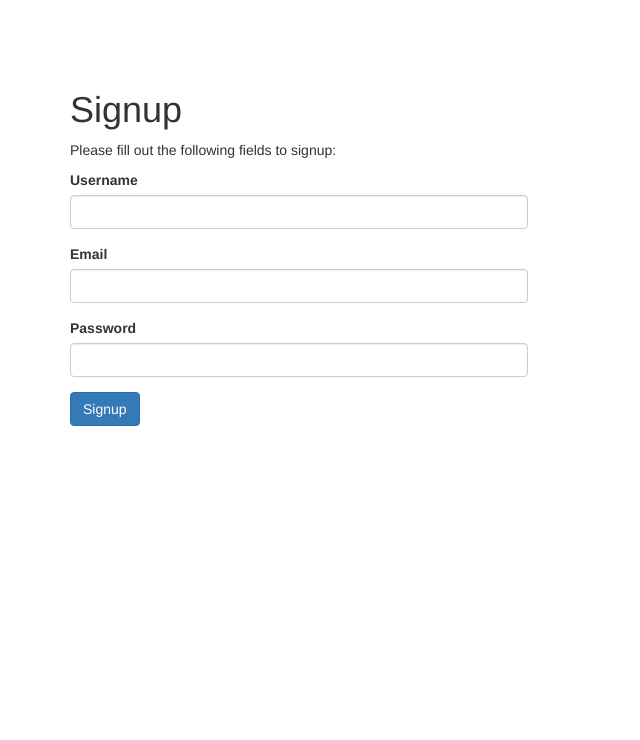
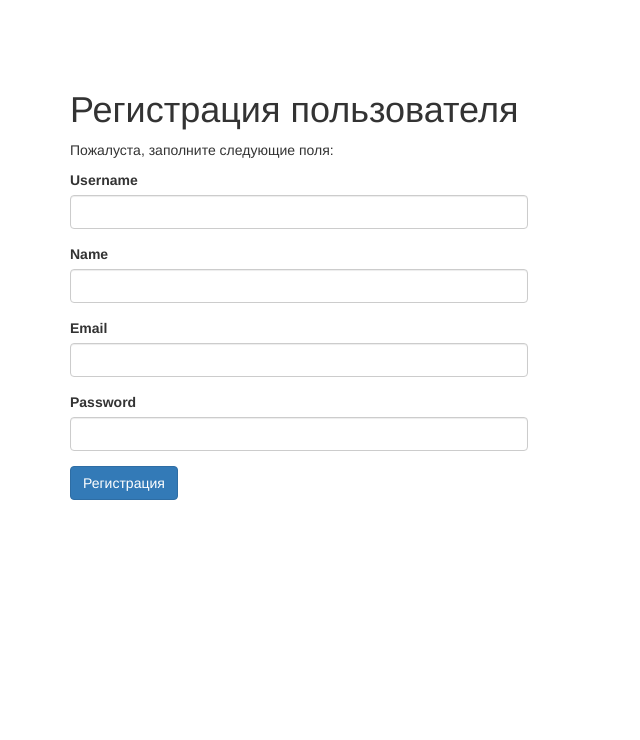
Before and after one commit to kvazarum/prereg, a PHP site: template frontend/views/site/signup.php in a window 1280 px wide. Shown: the top 740 px of the page, without its empty margins (0-640 px from the left). Run offline with PHP 8.4, Linux system fonts and the light colour scheme; the template is opened without the code that fills it, so the values that code supplies are empty; form fields are guessed from the names that the template uses; some libraries are stand-ins or nearby versions.

Commit message:
Добавлен пункт меню "Зарегистрировать пользователя" модели Юзер и SignUpForm добавлено поле name(ФИО пользователя) в контроллере в экшен signup прописано сохранение поля name

```diff
--- a/common/models/User.php
+++ b/common/models/User.php
@@ -12,6 +12,7 @@ use yii\web\IdentityInterface;
  *
  * @property integer $id
  * @property string $username
+ * @property string $name
  * @property string $password_hash
  * @property string $password_reset_token
  * @property string $email
--- a/frontend/controllers/SiteController.php
+++ b/frontend/controllers/SiteController.php
@@ -31,7 +31,7 @@ class SiteController extends Controller
                     [
                         'actions' => ['signup'],
                         'allow' => true,
-                        'roles' => ['?'],
+                        'roles' => ['@'],
                     ],
                     [
                         'actions' => ['logout'],
--- a/frontend/views/site/login.php
+++ b/frontend/views/site/login.php
@@ -30,7 +30,7 @@ $this->params['breadcrumbs'][] = $this->title;
                 </div>
 
                 <div class="form-group">
-                    <?= Html::submitButton('Login', ['class' => 'btn btn-primary', 'name' => 'login-button']) ?>
+                    <?= Html::submitButton('Вход', ['class' => 'btn btn-primary', 'name' => 'login-button']) ?>
                 </div>
 
             <?php ActiveForm::end(); ?>
--- a/frontend/views/site/signup.php
+++ b/frontend/views/site/signup.php
@@ -7,13 +7,13 @@
 use yii\helpers\Html;
 use yii\bootstrap\ActiveForm;
 
-$this->title = 'Signup';
+$this->title = 'Регистрация пользователя';
 $this->params['breadcrumbs'][] = $this->title;
 ?>
 <div class="site-signup">
     <h1><?= Html::encode($this->title) ?></h1>
 
-    <p>Please fill out the following fields to signup:</p>
+    <p>Пожалуста, заполните следующие поля:</p>
 
     <div class="row">
         <div class="col-lg-5">
@@ -21,12 +21,14 @@ $this->params['breadcrumbs'][] = $this->title;
 
                 <?= $form->field($model, 'username') ?>
 
+                <?= $form->field($model, 'name') ?>
+
                 <?= $form->field($model, 'email') ?>
 
                 <?= $form->field($model, 'password')->passwordInput() ?>
 
                 <div class="form-group">
-                    <?= Html::submitButton('Signup', ['class' => 'btn btn-primary', 'name' => 'signup-button']) ?>
+                    <?= Html::submitButton('Регистрация', ['class' => 'btn btn-primary', 'name' => 'signup-button']) ?>
                 </div>
 
             <?php ActiveForm::end(); ?>
```
Also changed, not shown: frontend/models/SignupForm.php (+19 -0 lines).
